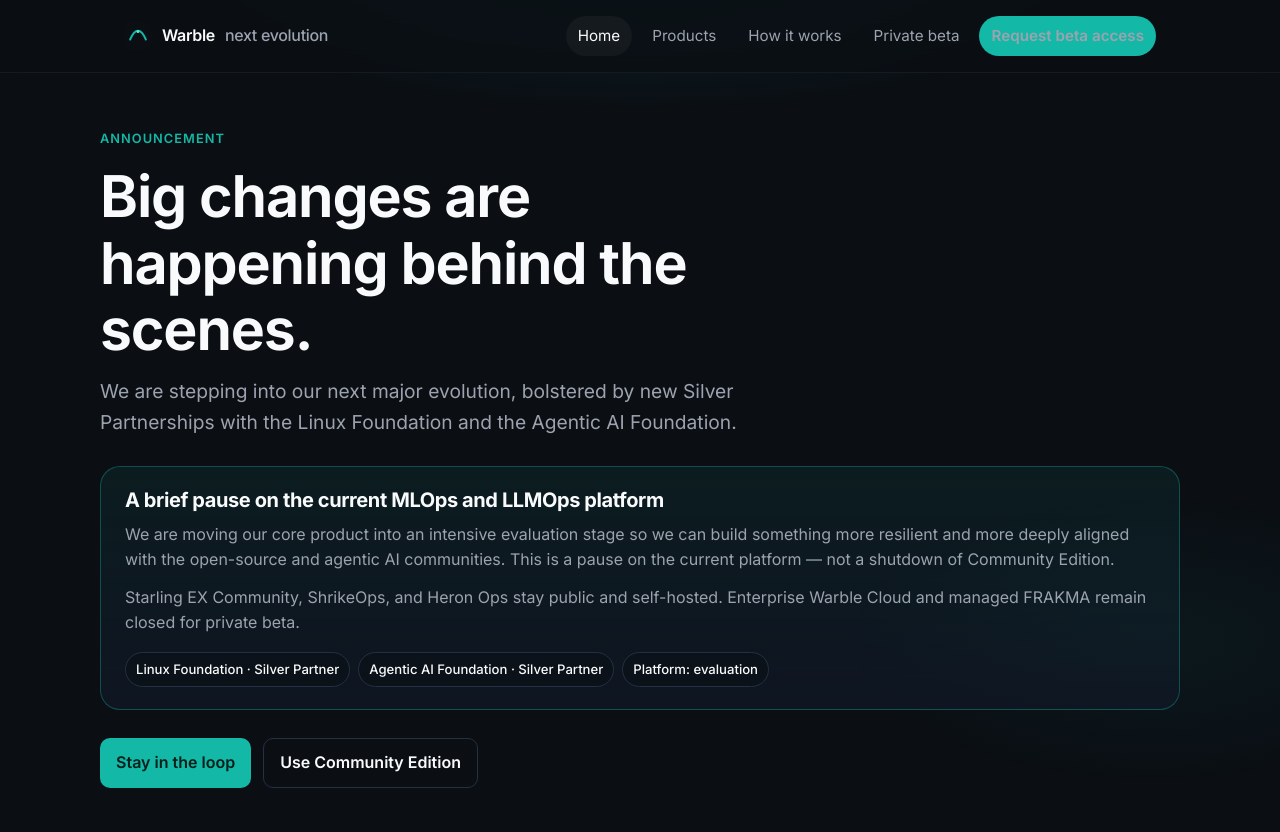
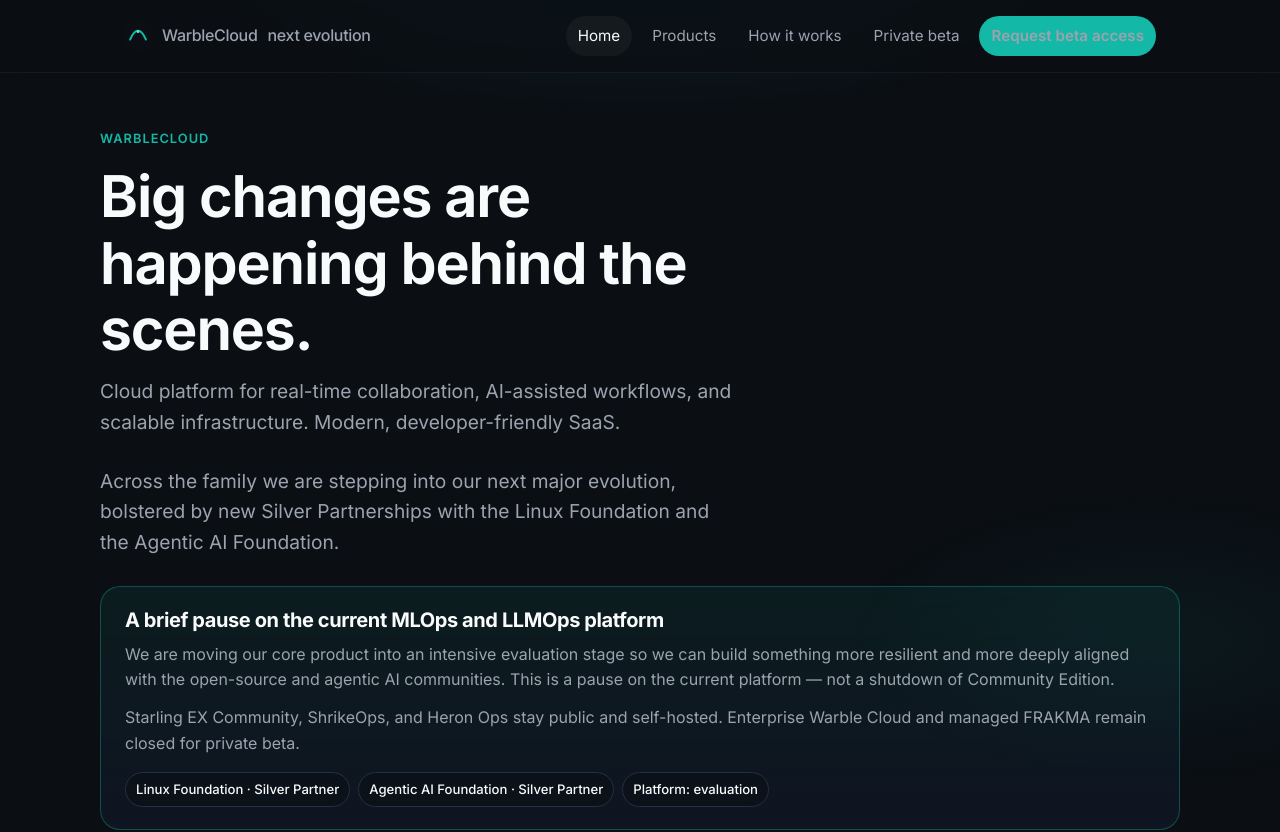
Before and after one commit to warble-tech/warble-future, a website: page public/index.html in a window 1280 px wide. Shown: the top 832 px of the page. Drawn offline with Linux system fonts and the light colour scheme.

Commit message:
Apply per-domain website briefs and finish the evolution announcement.

```diff
--- a/public/app.js
+++ b/public/app.js
@@ -5,12 +5,15 @@ const routes = {
   "/contact": "contact",
 };
 
-const titles = {
-  home: "Warble Cloud — Next evolution. Platform on pause.",
-  products: "What you can run — Warble OSS + paused platform",
-  how: "How it works — Scan, observe, propose",
-  contact: "Stay in the loop — Warble Cloud",
-};
+function pageTitles() {
+  const name = window.__WARBLE_BRAND?.name || "WarbleCloud";
+  return {
+    home: `${name} — Next evolution. Platform on pause.`,
+    products: `${name} — What you can run today`,
+    how: `${name} — How it works`,
+    contact: `${name} — Stay in the loop`,
+  };
+}
 
 function pathOf(href) {
   const url = new URL(href, window.location.origin);
@@ -26,7 +29,7 @@ function show(path) {
 
   document.querySelectorAll(".page").forEach((el) => el.classList.remove("active"));
   document.getElementById(`page-${key}`)?.classList.add("active");
-  document.title = titles[key];
+  document.title = pageTitles()[key];
   document.querySelectorAll("[data-nav]").forEach((el) => {
     el.classList.toggle("active", el.dataset.nav === key);
   });
--- /dev/null
+++ b/public/brands.js
@@ -0,0 +1,109 @@
+const FAMILY =
+  "Family of modern AI & cloud platforms (WarbleCloud, Warble Labs, Frakma, Avirka/Avrika) delivering intelligent automation, collaboration tools, and next-gen digital products.";
+
+const BRANDS = {
+  "warblecloud.com": {
+    name: "WarbleCloud",
+    short: "WarbleCloud",
+    title: "WarbleCloud — real-time collaboration and AI-assisted workflows",
+    description:
+      "WarbleCloud — cloud platform for real-time collaboration, AI-assisted workflows, and scalable infrastructure. Modern, developer-friendly SaaS.",
+    lede: "Cloud platform for real-time collaboration, AI-assisted workflows, and scalable infrastructure. Modern, developer-friendly SaaS.",
+  },
+  "warblecloud.ai": {
+    name: "WarbleCloud AI",
+    short: "WarbleCloud AI",
+    title: "WarbleCloud AI — intelligent automation and smart infrastructure",
+    description:
+      "WarbleCloud AI — AI-powered cloud services focused on intelligent automation, generative tools, and smart infrastructure management.",
+    lede: "AI-powered cloud services focused on intelligent automation, generative tools, and smart infrastructure management.",
+  },
+  "warblelabs.io": {
+    name: "Warble Labs",
+    short: "Warble Labs",
+    title: "Warble Labs — experimental R&D for AI and cloud",
+    description:
+      "Warble Labs — experimental R&D lab for AI, cloud, and emerging tech prototypes. Innovation and open experimentation hub.",
+    lede: "Experimental R&D lab for AI, cloud, and emerging tech prototypes. Innovation and open experimentation hub.",
+  },
+  "frakma.io": {
+    name: "Frakma",
+    short: "Frakma",
+    title: "Frakma — modular digital products and decentralized applications",
+    description:
+      "Frakma — next-generation platform for modular digital products and decentralized applications. Clean, high-performance web presence.",
+    lede: "Next-generation platform for modular digital products and decentralized applications. Clean, high-performance web presence.",
+  },
+  "avirka.ai": {
+    name: "Avirka AI",
+    short: "Avirka",
+    title: "Avirka AI — practical automation and intelligent systems",
+    description:
+      "Avirka AI — AI-driven solutions for productivity, automation, and intelligent systems. Focused on practical, high-impact AI tools.",
+    lede: "AI-driven solutions for productivity, automation, and intelligent systems. Focused on practical, high-impact AI tools.",
+  },
+  "avrika.ai": {
+    name: "Avrika AI",
+    short: "Avrika",
+    title: "Avrika AI — original research-driven AI brand",
+    description:
+      "Avrika AI — original AI brand and platform for intelligent applications and research-driven AI products.",
+    lede: "Original AI brand and platform for intelligent applications and research-driven AI products.",
+  },
+};
+
+const HOST_ALIASES = {
+  "warblecloud-com.pages.dev": "warblecloud.com",
+  "warblecloud-ai.pages.dev": "warblecloud.ai",
+  "warblelabs-io.pages.dev": "warblelabs.io",
+  "frakma-io.pages.dev": "frakma.io",
+  "avirka-ai.pages.dev": "avirka.ai",
+  "avrika-ai.pages.dev": "avrika.ai",
+};
+
+function brandKeyFromHost(host) {
+  const h = (host || "").toLowerCase().replace(/^www\./, "").split(":")[0];
+  if (BRANDS[h]) return h;
+  if (HOST_ALIASES[h]) return HOST_ALIASES[h];
+  if (h.endsWith(".warblecloud.com")) return "warblecloud.com";
+  if (h.endsWith(".warblecloud.ai")) return "warblecloud.ai";
+  if (h.endsWith(".warblelabs.io")) return "warblelabs.io";
+  if (h.endsWith(".frakma.io")) return "frakma.io";
+  if (h.endsWith(".avirka.ai")) return "avirka.ai";
+  if (h.endsWith(".avrika.ai")) return "avrika.ai";
+  return "warblecloud.com";
+}
+
+function applyBrand() {
+  const key = brandKeyFromHost(window.location.hostname);
+  const brand = BRANDS[key];
+  document.documentElement.dataset.brand = key;
+
+  document.title = brand.title;
+  const desc = document.querySelector('meta[name="description"]');
+  if (desc) desc.setAttribute("content", `${brand.description} ${FAMILY}`);
+  const ogTitle = document.querySelector('meta[property="og:title"]');
+  if (ogTitle) ogTitle.setAttribute("content", brand.title);
+  const ogDesc = document.querySelector('meta[property="og:description"]');
+  if (ogDesc) ogDesc.setAttribute("content", brand.description);
+
+  document.querySelectorAll("[data-brand-name]").forEach((el) => {
+    el.textContent = brand.name;
+  });
+  document.querySelectorAll("[data-brand-short]").forEach((el) => {
+    el.textContent = brand.short;
+  });
+  document.querySelectorAll("[data-brand-lede]").forEach((el) => {
+    el.textContent = brand.lede;
+  });
+  document.querySelectorAll("[data-brand-brief]").forEach((el) => {
+    el.textContent = brand.description;
+  });
+  document.querySelectorAll("[data-family-brief]").forEach((el) => {
+    el.textContent = FAMILY;
+  });
+
+  window.__WARBLE_BRAND = { key, ...brand, family: FAMILY };
+}
+
+applyBrand();
--- a/public/index.html
+++ b/public/index.html
@@ -20,7 +20,7 @@
     <div class="wrap nav">
       <a class="brand" href="/" data-link>
         <img src="/favicon.svg" alt="" />
-        Warble <span>next evolution</span>
+        <span data-brand-short>WarbleCloud</span> <span>next evolution</span>
       </a>
       <button class="menu-toggle" type="button" id="menu-toggle" aria-label="Open menu">Menu</button>
       <nav class="nav-links" id="nav-links">
@@ -36,10 +36,13 @@
   <main>
     <section id="page-home" class="page">
       <div class="wrap hero">
-        <p class="eyebrow">Announcement</p>
+        <p class="eyebrow"><span data-brand-name>WarbleCloud</span></p>
         <h1>Big changes are happening behind the scenes.</h1>
+        <p class="lede" data-brand-lede>
+          Cloud platform for real-time collaboration, AI-assisted workflows, and scalable infrastructure. Modern, developer-friendly SaaS.
+        </p>
         <p class="lede">
-          We are stepping into our next major evolution, bolstered by new Silver Partnerships with
+          Across the family we are stepping into our next major evolution, bolstered by new Silver Partnerships with
           the Linux Foundation and the Agentic AI Foundation.
         </p>
         <div class="announce">
@@ -76,7 +79,9 @@
         <div class="section-head">
           <p class="eyebrow">Open flock</p>
           <h2>What you can run today</h2>
+          <p data-brand-brief>WarbleCloud — cloud platform for real-time collaboration, AI-assisted workflows, and scalable infrastructure. Modern, developer-friendly SaaS.</p>
           <p>While the commercial MLOps / LLMOps platform is paused, the public flock on <a href="https://warbleoss.org">warbleoss.org</a> is unchanged: same names, license, and install path.</p>
+          <p class="form-note" data-family-brief></p>
         </div>
         <div class="grid grid-3">
           <article class="card">
@@ -241,6 +246,7 @@
       </div>
     </div>
   </footer>
+  <script src="/brands.js"></script>
   <script src="/app.js"></script>
 </body>
 </html>
```
Also changed, not shown: README.md, 1 other file.
